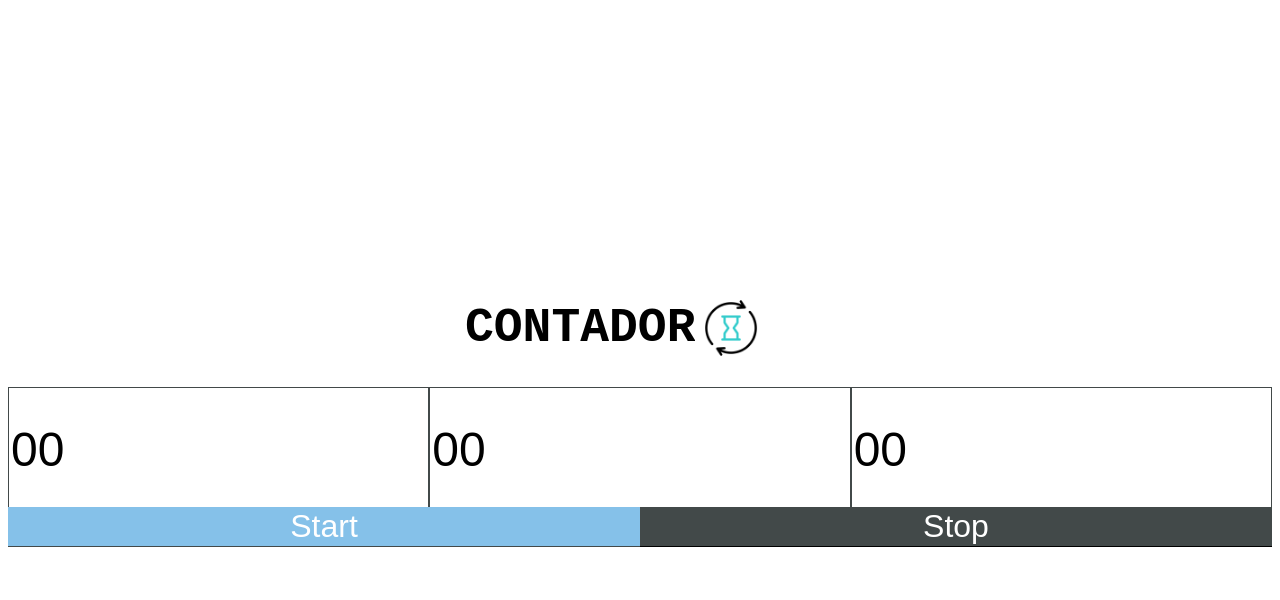
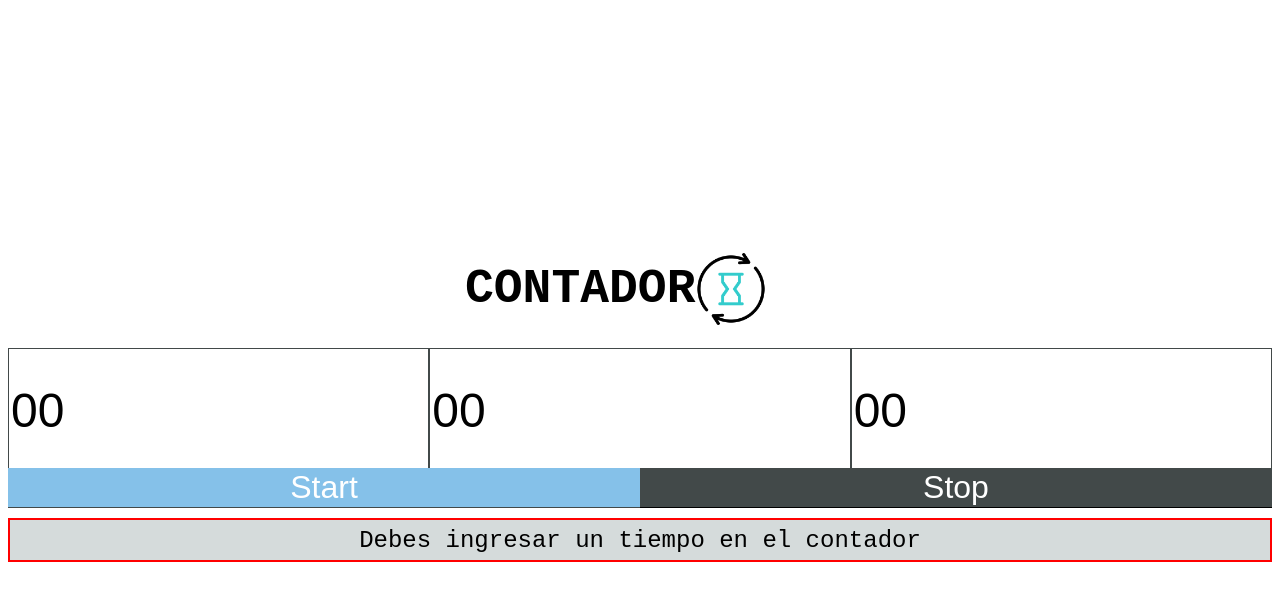
Before and after one commit to KnowingZzaduke/Contador, a website: page index.html in a window 1280 px wide. Both pictures are taken after a click on the button "Start". Drawn offline with Linux system fonts and the light colour scheme; a web font is replaced by a local one.

Commit message:
El mensaje de alerta presenta fallas

```diff
--- a/src/js/app.js
+++ b/src/js/app.js
@@ -1,8 +1,9 @@
 //Declaro las varibales
-let alarm, hours, minutes, seconds, repeater, contentInput, clockImg, clockGif;
+let alarm, hours, minutes, seconds, repeater, contentButtons, contentInput, clockImg, clockGif;
 
 window.addEventListener('load', () =>{
     contentInput = document.querySelector('.content_time');
+    contentButtons = document.querySelector('.content_botones');
     clockImg = document.querySelector('.clock_img');
     clockGif = document.querySelector('.clock_gif');
     alarm = new Audio('src/audio/campana.mp3');
@@ -17,7 +18,14 @@ function startTimer(){
     setTimer();
 
     //Función para arrancar el contador
-    inicializar();
+    determinar();
+}
+
+
+function perseTimer(){
+    hours = document.querySelector('.hours').value;
+    minutes = document.querySelector('.minutes').value;
+    seconds = document.querySelector('.seconds').value;
 }
 
 //Funcion para agregar el conteo en tiempo real
@@ -27,19 +35,12 @@ function setTimer(){
     }else if(minutes > 9){
         minutes = 0 + minutes;
     }else if(seconds > 9){
-        seconds = 0 + seconds
+        seconds = 0 + seconds;
     }
 
     contentInput.innerHTML = `<input type="text" maxlength="2" value="${hours}" class="hours"><input type="text" maxlength="2" value="${minutes}" class="minutes"><input type="text" maxlength="2" value="${seconds}" class="seconds">`
     document.title = `${hours}:${minutes}:${seconds}`;
 }
-
-function perseTimer(){
-    hours = document.querySelector('.hours').value;
-    minutes = document.querySelector('.minutes').value;
-    seconds = document.querySelector('.seconds').value;
-}
-
 
 
 //Función para arrancar el contador
@@ -51,6 +52,14 @@ function inicializar(){
 function changeIcons(){
     clockImg.style.display = ('none');
     clockGif.style.display = ('block');
+}
+
+//Función para mostrar una alerta si no se ha ingresado ninún número
+function mostrarAlerta(){
+    contentButtons.insertAdjacentHTML('afterend', '<p class="alert">Debes ingresar un tiempo en el contador</p>');
+    setTimeout(()=>{
+        delete window.contentButtons;
+    }, 1000);
 }
 
 //Función encargada del conteo
@@ -79,6 +88,15 @@ function runner(){
     changeIcons();
 }
 
+//Función encargada de determinar si genera la alerta o realiza el contéo
+function determinar(){
+    if(seconds == 0){
+        mostrarAlerta();
+    }else{
+        inicializar();
+    }
+}
+
 
 //Función para detener el conteo
 function stopTimer(){
--- a/src/scss/layout/_display.scss
+++ b/src/scss/layout/_display.scss
@@ -60,6 +60,17 @@ main{
             }
         }
 
+        .alert{
+            background-color: v.$grisClaro;
+            font-size: 1.5rem;
+            height: 40px;
+            align-items: center;
+            display: flex;
+            justify-content: center;
+            border: 2px solid red;
+            margin-top: 10px;
+        }
+
         .content_botones{
             display: flex;
             button{
```
Also changed, not shown: build/css/app.css.
